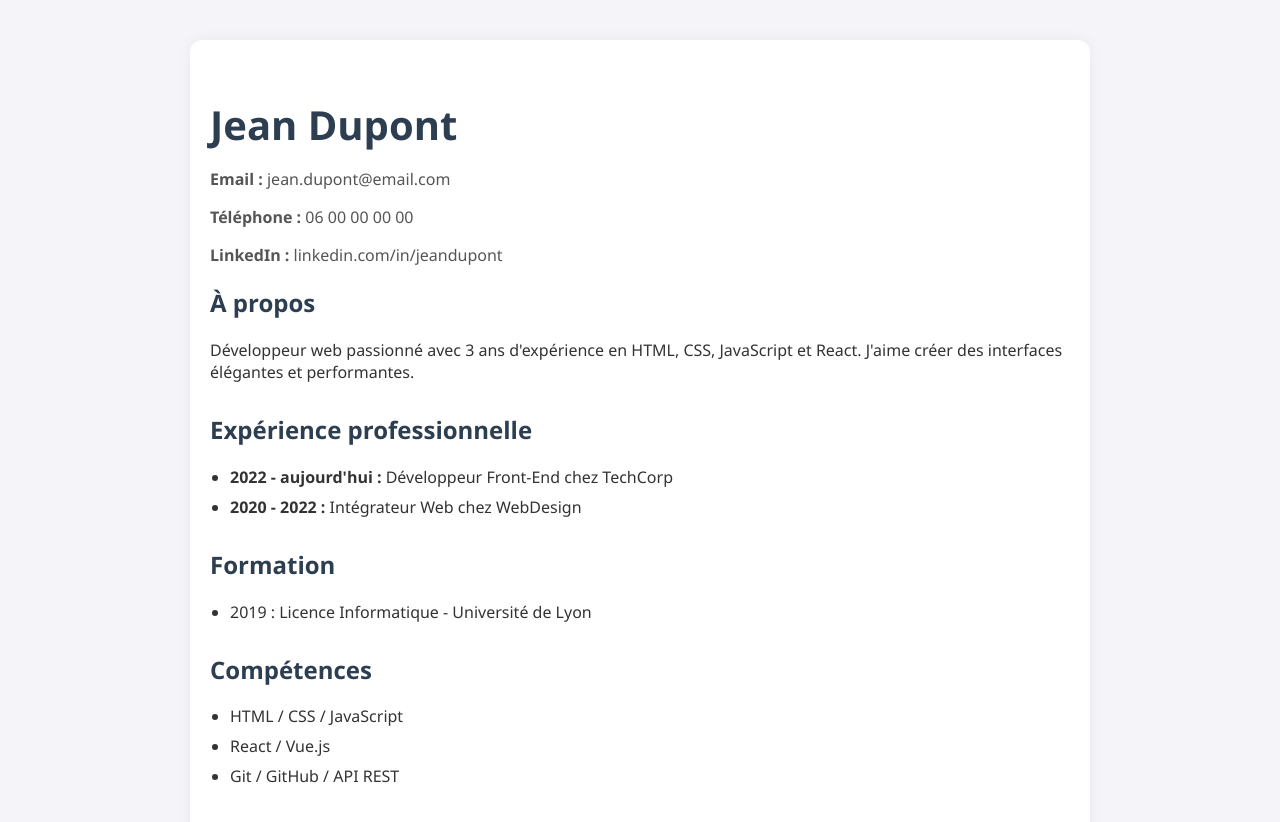
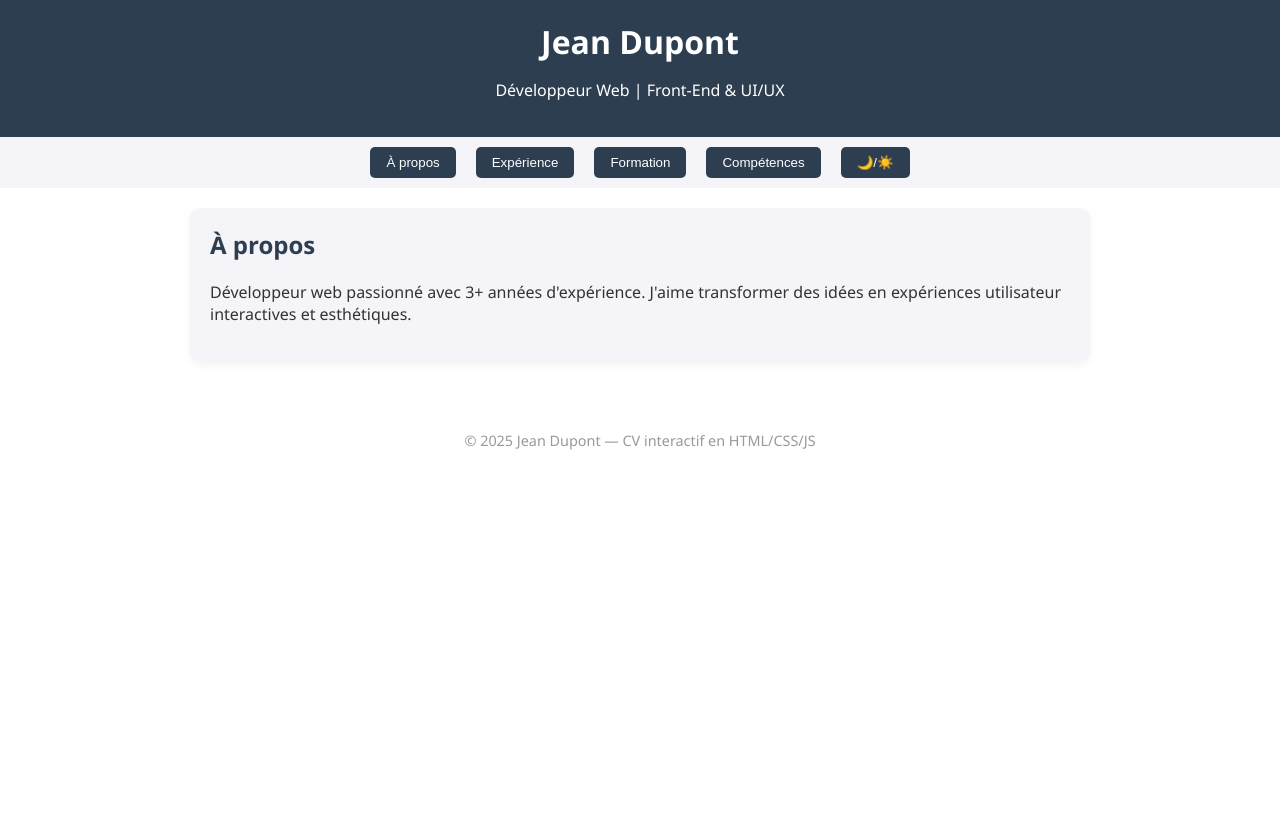
Before and after one commit to MathMust/cv, a plain HTML site: page index.html in a window 1280 px wide. After the commit the page ends 800 px from the top, so only its background shows below. Drawn offline with Linux system fonts and the light colour scheme.

Commit message:
Test Update index.html

```diff
--- a/index.html
+++ b/index.html
@@ -1,108 +1,165 @@
 <!DOCTYPE html>
 <html lang="fr">
 <head>
-  <meta charset="UTF-8">
-  <meta name="viewport" content="width=device-width, initial-scale=1">
+  <meta charset="UTF-8" />
+  <meta name="viewport" content="width=device-width, initial-scale=1" />
   <title>CV - Jean Dupont</title>
   <style>
-    * {
-      box-sizing: border-box;
+    :root {
+      --bg-color: #ffffff;
+      --text-color: #333;
+      --accent-color: #2c3e50;
+      --card-bg: #f4f4f9;
+    }
+
+    body.dark {
+      --bg-color: #1e1e1e;
+      --text-color: #f0f0f0;
+      --accent-color: #00bcd4;
+      --card-bg: #2a2a2a;
     }
 
     body {
-      font-family: 'Segoe UI', Tahoma, Geneva, Verdana, sans-serif;
-      background-color: #f4f4f9;
-      color: #333;
       margin: 0;
-      padding: 0;
+      font-family: 'Segoe UI', sans-serif;
+      background-color: var(--bg-color);
+      color: var(--text-color);
+      transition: background-color 0.3s, color 0.3s;
+    }
+
+    header {
+      background-color: var(--accent-color);
+      color: white;
+      padding: 20px;
+      text-align: center;
+    }
+
+    header h1 {
+      margin: 0;
+    }
+
+    nav {
+      display: flex;
+      justify-content: center;
+      gap: 20px;
+      background-color: var(--card-bg);
+      padding: 10px;
+      flex-wrap: wrap;
+    }
+
+    nav button {
+      padding: 8px 16px;
+      border: none;
+      background-color: var(--accent-color);
+      color: white;
+      border-radius: 5px;
+      cursor: pointer;
+    }
+
+    nav button:hover {
+      background-color: #1a252f;
     }
 
     .container {
       max-width: 900px;
       margin: 0 auto;
-      padding: 30px 20px;
-      background-color: #fff;
-      box-shadow: 0 0 15px rgba(0, 0, 0, 0.05);
-      margin-top: 40px;
-      border-radius: 12px;
-    }
-
-    h1, h2 {
-      color: #2c3e50;
-    }
-
-    h1 {
-      font-size: 2.5em;
-      margin-bottom: 10px;
-    }
-
-    .contact {
-      margin-bottom: 20px;
-      color: #555;
+      padding: 20px;
     }
 
     .section {
       margin-bottom: 30px;
+      background-color: var(--card-bg);
+      padding: 20px;
+      border-radius: 10px;
+      box-shadow: 0 4px 8px rgba(0,0,0,0.05);
+    }
+
+    .section h2 {
+      margin-top: 0;
+      color: var(--accent-color);
     }
 
     ul {
       padding-left: 20px;
     }
 
-    li {
-      margin-bottom: 8px;
+    footer {
+      text-align: center;
+      padding: 20px;
+      font-size: 0.9em;
+      color: #999;
     }
 
     @media (max-width: 600px) {
-      h1 {
-        font-size: 1.8em;
-      }
-
-      .container {
-        padding: 20px 15px;
+      nav {
+        flex-direction: column;
+        align-items: center;
       }
     }
   </style>
 </head>
 <body>
 
+  <header>
+    <h1>Jean Dupont</h1>
+    <p>Développeur Web | Front-End & UI/UX</p>
+  </header>
+
+  <nav>
+    <button onclick="showSection('about')">À propos</button>
+    <button onclick="showSection('experience')">Expérience</button>
+    <button onclick="showSection('education')">Formation</button>
+    <button onclick="showSection('skills')">Compétences</button>
+    <button onclick="toggleTheme()">🌙/☀️</button>
+  </nav>
+
   <div class="container">
-    <h1>Jean Dupont</h1>
-    <div class="contact">
-      <p><strong>Email :</strong> jean.dupont@email.com</p>
-      <p><strong>Téléphone :</strong> 06 00 00 00 00</p>
-      <p><strong>LinkedIn :</strong> linkedin.com/in/jeandupont</p>
+    <div id="about" class="section">
+      <h2>À propos</h2>
+      <p>Développeur web passionné avec 3+ années d'expérience. J'aime transformer des idées en expériences utilisateur interactives et esthétiques.</p>
     </div>
 
-    <div class="section">
-      <h2>À propos</h2>
-      <p>Développeur web passionné avec 3 ans d'expérience en HTML, CSS, JavaScript et React. J'aime créer des interfaces élégantes et performantes.</p>
-    </div>
-
-    <div class="section">
+    <div id="experience" class="section" style="display:none;">
       <h2>Expérience professionnelle</h2>
       <ul>
-        <li><strong>2022 - aujourd'hui :</strong> Développeur Front-End chez TechCorp</li>
-        <li><strong>2020 - 2022 :</strong> Intégrateur Web chez WebDesign</li>
+        <li>🔹 2022 - Aujourd'hui : Développeur Front-End chez TechCorp</li>
+        <li>🔹 2020 - 2022 : Intégrateur Web chez WebDesign</li>
       </ul>
     </div>
 
-    <div class="section">
+    <div id="education" class="section" style="display:none;">
       <h2>Formation</h2>
       <ul>
-        <li>2019 : Licence Informatique - Université de Lyon</li>
+        <li>🎓 2019 : Licence Informatique - Université de Lyon</li>
       </ul>
     </div>
 
-    <div class="section">
+    <div id="skills" class="section" style="display:none;">
       <h2>Compétences</h2>
       <ul>
-        <li>HTML / CSS / JavaScript</li>
-        <li>React / Vue.js</li>
-        <li>Git / GitHub / API REST</li>
+        <li>✅ HTML / CSS / JavaScript</li>
+        <li>✅ React / Vue.js</li>
+        <li>✅ Git / GitHub / API REST</li>
       </ul>
     </div>
   </div>
 
+  <footer>
+    &copy; 2025 Jean Dupont — CV interactif en HTML/CSS/JS
+  </footer>
+
+  <script>
+    function showSection(id) {
+      const sections = ['about', 'experience', 'education', 'skills'];
+      sections.forEach(sec => {
+        document.getElementById(sec).style.display = (sec === id) ? 'block' : 'none';
+      });
+    }
+
+    function toggleTheme() {
+      document.body.classList.toggle('dark');
+    }
+  </script>
+
 </body>
 </html>
```
